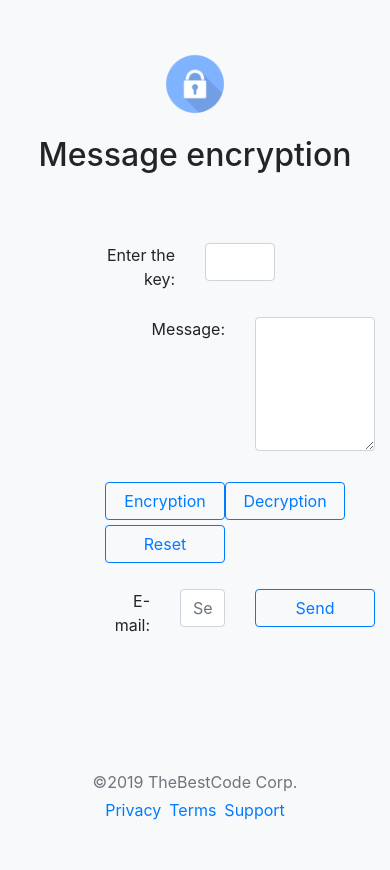
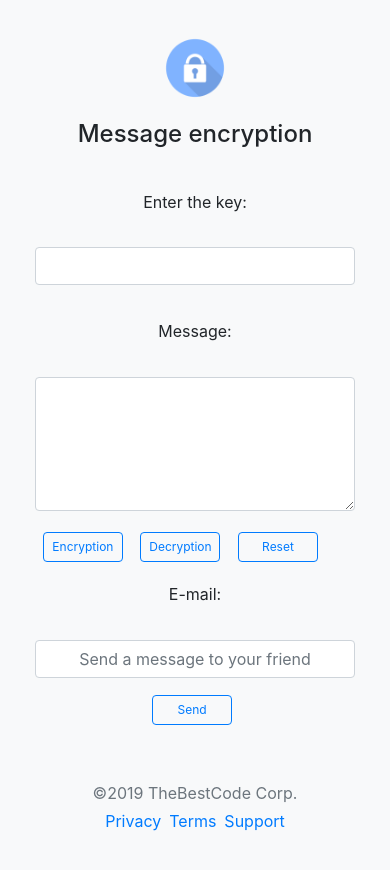
Before and after one commit to Damian4Lupa/message-coding-2, a React (Create React App) app: page / in a window 390 px wide. Shown: the top 870 px of the page. Built offline with nearby package versions, Linux system fonts and the light colour scheme.

Commit message:
customize the look for mobile applications

```diff
--- a/src/components/Coding.js
+++ b/src/components/Coding.js
@@ -252,25 +252,25 @@ class Coding extends Component {
 
     render() {
 
-        let passwordStyle = 'form-control margin center'
-        let messageStyle = 'form-control margin center'
-        let emailStyle = 'form-control margin center'
+        let passwordStyle = 'form-control margin text-center'
+        let messageStyle = 'form-control margin text-center'
+        let emailStyle = 'form-control margin text-center'
         let emailFeedbackStyle = 'invalid-feedback margin2'
 
         if (this.state.errors.passwordToShort || this.state.errors.password) {
-            passwordStyle = 'form-control margin3 center is-invalid'
+            passwordStyle = 'form-control margin3 text-center is-invalid'
         } else {
-            passwordStyle = 'form-control margin center'
+            passwordStyle = 'form-control margin text-center'
         }
         if (this.state.errors.messageToShort || this.state.errors.message) {
-            messageStyle = 'form-control margin3 center is-invalid'
+            messageStyle = 'form-control margin3 text-center is-invalid'
         } else {
-            messageStyle = 'form-control margin center'
+            messageStyle = 'form-control margin text-center'
         }
         if (this.state.errors.email) {
-            emailStyle = 'form-control margin3 center is-invalid'
+            emailStyle = 'form-control margin3 text-center is-invalid'
         } else {
-            emailStyle = 'form-control margin center'
+            emailStyle = 'form-control margin text-center'
         }
         if (this.state.correct) {
             emailFeedbackStyle = 'margin4 sendMessage'
@@ -284,7 +284,7 @@ class Coding extends Component {
                     <div className="marginTop">
 
                         <div className="row">
-                            <div className="col col-lg-2 right">
+                            <div className="col col-lg-2 text-right">
                                 <label htmlFor="exampleInputPassword1" className="margin">Enter the key:</label>
                             </div>
                             <div className="col col-md-4">
@@ -307,7 +307,7 @@ class Coding extends Component {
                         </div>
 
                         <div className="row">
-                            <div className="col col-lg-2 right">
+                            <div className="col col-lg-2 text-right">
                                 <label htmlFor="exampleFormControlTextarea1" className="margin">Message:</label>
                             </div>
                             <div className="col col-md-4">
@@ -347,7 +347,7 @@ class Coding extends Component {
                         </div>
 
                         <div className="row">
-                            <div className="col col-lg-2 right">
+                            <div className="col col-lg-2 text-right">
                                 <label htmlFor="exampleInputEmail1" className="margin">E-mail:</label>
                             </div>
                             <div className="col col-md-4">
@@ -369,7 +369,7 @@ class Coding extends Component {
                             </div>
 
                             <div className="col col-lg-2 margin">
-                                <button className="btn btn-outline-primary btnBreak2" type="submit" onClick={this.handleSendMessage}>Send</button>
+                                <button className="btn btn-outline-primary btnBreak3" type="submit" onClick={this.handleSendMessage}>Send</button>
                             </div>
 
                         </div>
--- a/src/styles/App.css
+++ b/src/styles/App.css
@@ -9,6 +9,10 @@ body {
 }
 
 .btnBreak2 {
+  width: 120px;
+}
+
+.btnBreak3 {
   width: 120px;
 }
 
@@ -43,21 +47,299 @@ body {
   margin-top: 1px
 }
 
-.right {
-  text-align: right;
-}
-
-.center {
-  text-align: center
-}
-
 .sendMessage {
   color: green;
   font-size: 15px
 }
 
-@media (min-width: 500px) and (max-width: 990px) {
+@media (min-width: 501px) and (max-width: 990px) {
   .marginTop {
     margin-left: 0;
   }
 }
+
+@media (min-width: 451px) and (max-width: 500px) {
+  .marginTop {
+    margin-left: 0;
+  }
+
+  h2 {
+    font-size: 1.5rem;
+  }
+
+  .margin {
+    margin-bottom: 2vh;
+    margin-top: 2vh;
+  }
+
+  .text-right {
+    text-align: center !important;
+  }
+
+  .col,
+  .col-lg-2 {
+    flex-basis: auto;
+    padding-right: 9vw;
+    padding-left: 9vw;
+    margin: 0 auto;
+  }
+
+  .btnBreak,
+  .btnBreak2 {
+    width: 82px;
+    margin: 1vw 4.2vw;
+  }
+
+  .btnBreak3 {
+    width: 80px;
+    margin-left: 32vw;
+  }
+
+  .btn {
+    padding: 5px 0px;
+    font-size: 0.85rem;
+  }
+
+  .pt-5,
+  .py-5 {
+    padding-top: 2rem !important;
+    padding-bottom: 1rem !important;
+  }
+
+  .mt-5,
+  .my-5 {
+    margin-top: 0rem !important;
+    margin-bottom: 1rem !important;
+  }
+}
+
+@media (min-width: 401px) and (max-width: 450px) {
+  .marginTop {
+    margin-left: 0;
+  }
+
+  h2 {
+    font-size: 1.5rem;
+  }
+
+  .margin {
+    margin-bottom: 2vh;
+    margin-top: 2vh;
+  }
+
+  .text-right {
+    text-align: center !important;
+  }
+
+  .col,
+  .col-lg-2 {
+    flex-basis: auto;
+    padding-right: 9vw;
+    padding-left: 9vw;
+    margin: 0 auto;
+  }
+
+  .btnBreak,
+  .btnBreak2 {
+    width: 82px;
+    margin: 1vw 3vw;
+  }
+
+  .btnBreak3 {
+    width: 80px;
+    margin-left: 30vw;
+  }
+
+  .btn {
+    padding: 5px 0px;
+    font-size: 0.85rem;
+  }
+
+  .pt-5,
+  .py-5 {
+    padding-top: 2rem !important;
+    padding-bottom: 1rem !important;
+  }
+
+  .mt-5,
+  .my-5 {
+    margin-top: 0rem !important;
+    margin-bottom: 1rem !important;
+  }
+}
+
+@media (min-width: 351px) and (max-width: 400px) {
+  .marginTop {
+    margin-left: 0;
+  }
+
+  h2 {
+    font-size: 1.5rem;
+  }
+
+  .margin {
+    margin-bottom: 2vh;
+    margin-top: 2vh;
+  }
+
+  .text-right {
+    text-align: center !important;
+  }
+
+  .col,
+  .col-lg-2 {
+    flex-basis: auto;
+    padding-right: 9vw;
+    padding-left: 9vw;
+    margin: 0 auto;
+  }
+
+  .btnBreak {
+    width: 80px;
+    margin: 1vw 2.5vw;
+  }
+
+  .btnBreak2 {
+    width: 80px;
+    margin: 1vw 2vw;
+  }
+
+  .btnBreak3 {
+    width: 80px;
+    margin-left: 30vw;
+  }
+
+  .btn {
+    padding: 5px 0px;
+    font-size: 0.75rem;
+  }
+
+  .pt-5,
+  .py-5 {
+    padding-top: 2rem !important;
+    padding-bottom: 1rem !important;
+  }
+
+  .mt-5,
+  .my-5 {
+    margin-top: 0rem !important;
+    margin-bottom: 1rem !important;
+  }
+}
+
+@media (min-width: 316px) and (max-width: 350px) {
+  .marginTop {
+    margin-left: 0;
+  }
+
+  h2 {
+    font-size: 1.5rem;
+  }
+
+  .margin {
+    margin-bottom: 2vh;
+    margin-top: 2vh;
+  }
+
+  .text-right {
+    text-align: center !important;
+  }
+
+  .col,
+  .col-lg-2 {
+    flex-basis: auto;
+    padding-right: 9vw;
+    padding-left: 9vw;
+    margin: 0 auto;
+  }
+
+  .btnBreak {
+    width: 80px;
+    margin: 1vw 1vw;
+  }
+
+  .btnBreak2 {
+    width: 80px;
+    margin: 1vw;
+  }
+
+  .btnBreak3 {
+    width: 80px;
+    margin-left: 28vw;
+  }
+
+  .btn {
+    padding: 5px 0px;
+    font-size: 0.75rem;
+  }
+
+  .pt-5,
+  .py-5 {
+    padding-top: 2rem !important;
+    padding-bottom: 1rem !important;
+  }
+
+  .mt-5,
+  .my-5 {
+    margin-top: 0rem !important;
+    margin-bottom: 1rem !important;
+  }
+}
+
+@media (min-width: 300px) and (max-width: 315px) {
+  .marginTop {
+    margin-left: 0;
+  }
+
+  h2 {
+    font-size: 1.5rem;
+  }
+
+  .margin {
+    margin-bottom: 2vh;
+    margin-top: 2vh;
+  }
+
+  .text-right {
+    text-align: center !important;
+  }
+
+  .col,
+  .col-lg-2 {
+    flex-basis: auto;
+    padding-right: 9vw;
+    padding-left: 9vw;
+    margin: 0 auto;
+  }
+
+  .btnBreak {
+    width: 80px;
+    margin: 1vw 1vw;
+  }
+
+  .btnBreak2 {
+    width: 80px;
+  }
+
+  .btnBreak3 {
+    width: 80px;
+    margin-left: 28vw;
+  }
+
+  .btn {
+    padding: 5px 0px;
+    font-size: 0.75rem;
+  }
+
+  .pt-5,
+  .py-5 {
+    padding-top: 2rem !important;
+    padding-bottom: 1rem !important;
+  }
+
+  .mt-5,
+  .my-5 {
+    margin-top: 0rem !important;
+    margin-bottom: 1rem !important;
+  }
+}
```
